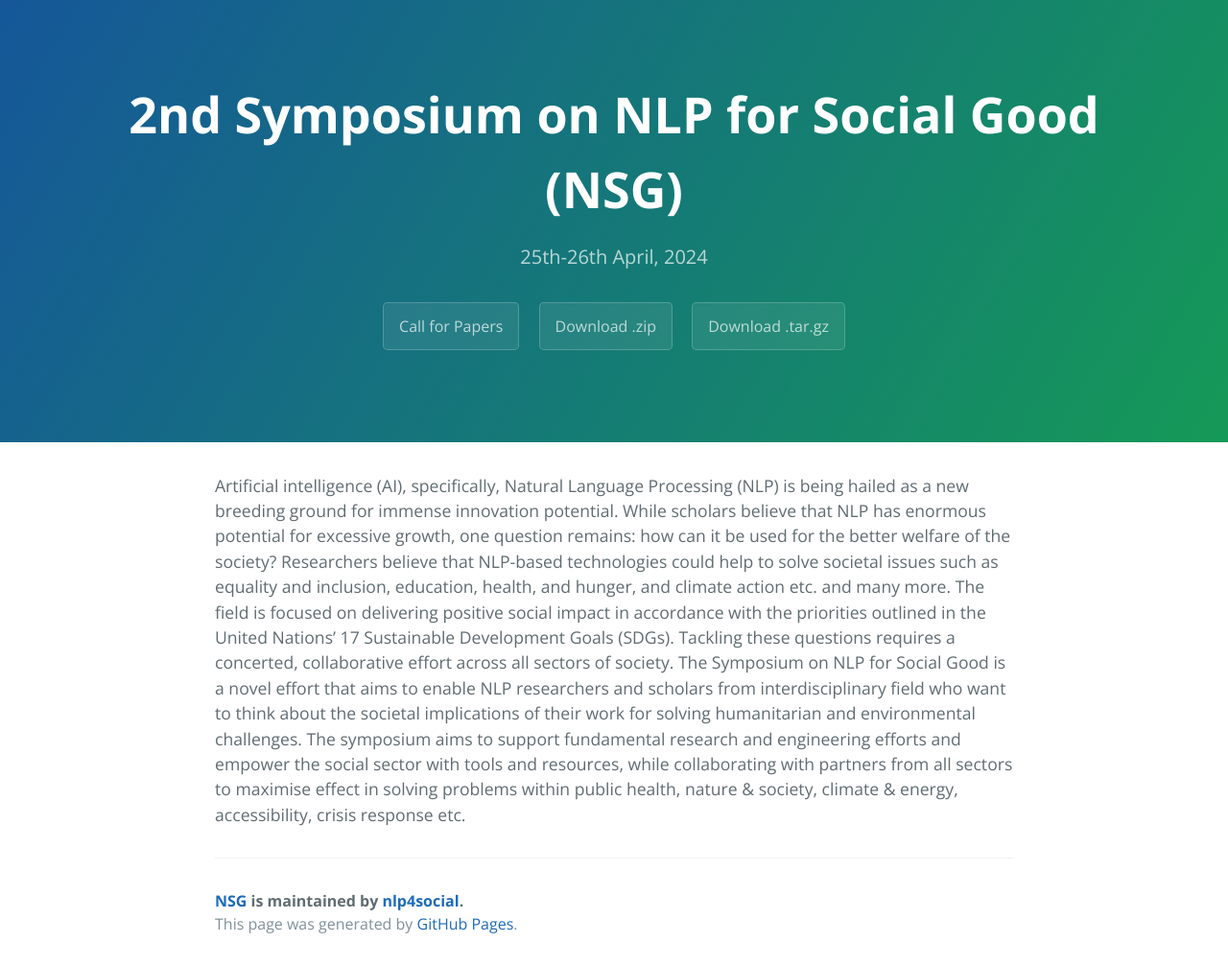
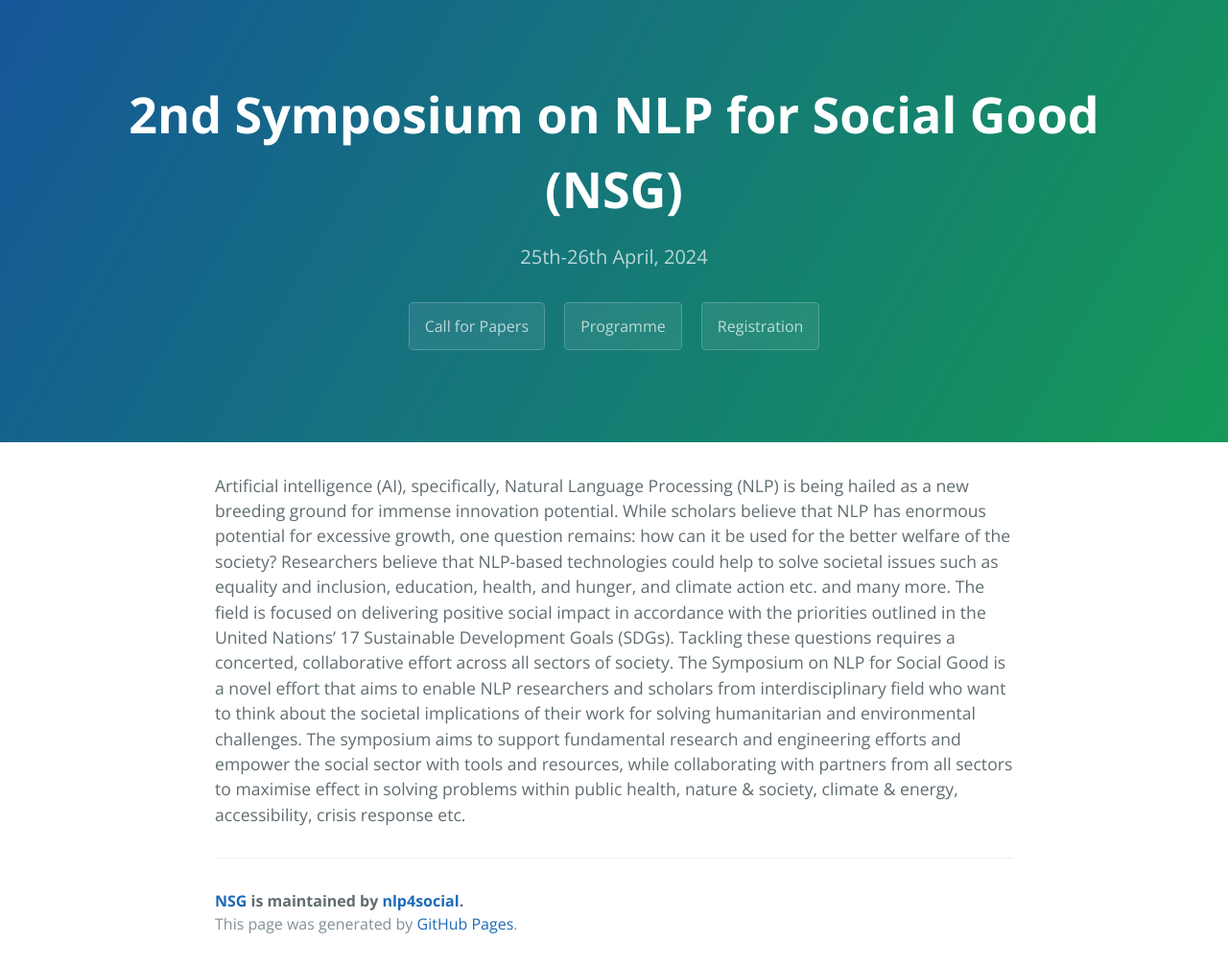
Before and after one commit to nlp4social/NSG, a Jekyll site: the page built from index.md, in a window 1280 px wide. Shown: the whole page at 96% size. Built offline with Jekyll 4.4.1, drawn with Linux system fonts in a browser that asks for light colours; our own code applies the rules of GitHub Pages for plain Markdown files.

Commit message:
Update default.html

```diff
--- a/_layouts/default.html
+++ b/_layouts/default.html
@@ -20,8 +20,8 @@
       <h2 class="project-tagline">{{ page.description | default: site.description | default: site.github.project_tagline }}</h2>
       {% if site.github.is_project_page %}
         <a href="{{ site.github.repository_url }}" class="btn">Call for Papers</a>
-        <a href="{{ site.github.zip_url }}" class="btn">Download .zip</a>
-        <a href="{{ site.github.tar_url }}" class="btn">Download .tar.gz</a>
+        <a href="{{ site.github.zip_url }}" class="btn">Programme</a>
+        <a href="{{ site.github.tar_url }}" class="btn">Registration</a>
       {% endif %}
 
     </header>
```
